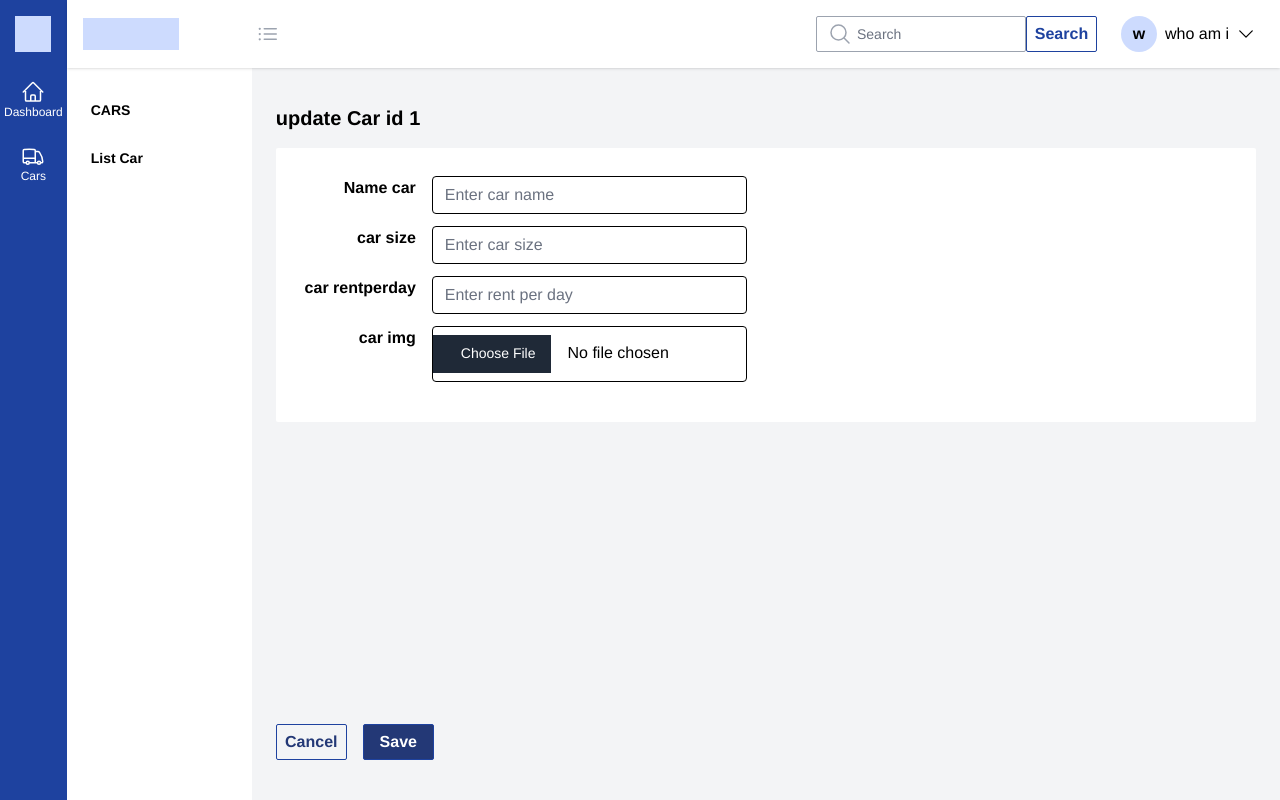
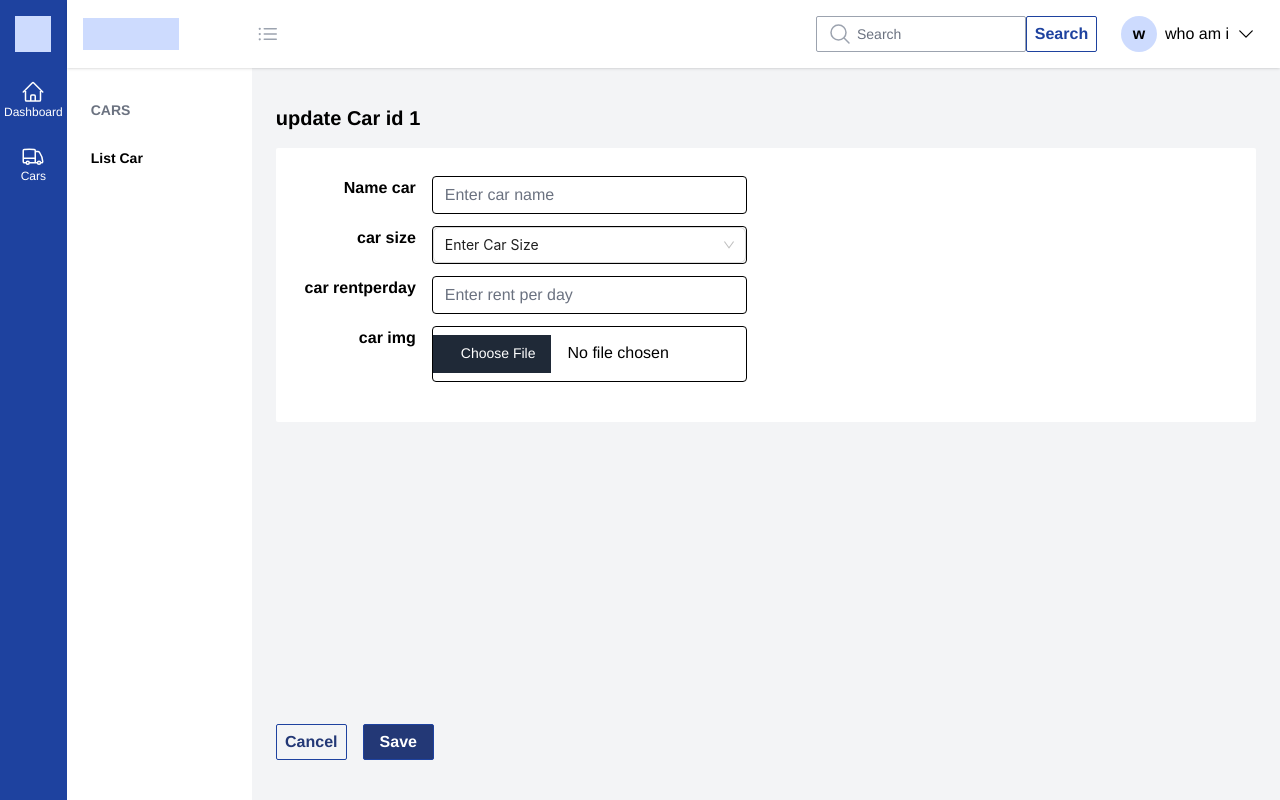
Before and after one commit to ahmadseloabadi/SYNRGY-Challenge, a React (Vite) app in the folder FE-react/: page /update-car/1 in a window 1280 px wide. Built offline with nearby package versions, Linux system fonts and the light colour scheme.

Commit message:
update UI

```diff
--- a/FE-react/src/components/Sidebar.tsx
+++ b/FE-react/src/components/Sidebar.tsx
@@ -19,7 +19,7 @@ export default function Sidebar({ isOpen, toggleSidebar }: SidebarProps) {
         <>
           <Link
             to={"/dashboard"}
-            className=" h-10 w-full hover:bg-indigo-200 mt-5 font-bold text-base py-3 pl-6"
+            className=" h-10 w-full  mt-5 font-bold text-base py-3 pl-6 pointer-events-none text-gray-500"
           >
             Dashboard
           </Link>
@@ -34,7 +34,7 @@ export default function Sidebar({ isOpen, toggleSidebar }: SidebarProps) {
         <>
           <Link
             to={"/"}
-            className=" h-10 w-full hover:bg-indigo-200 mt-5 font-bold text-sm py-3 pl-6"
+            className=" h-10 w-full  mt-5 font-bold text-sm py-3 pl-6 pointer-events-none text-gray-500"
           >
             CARS
           </Link>
--- a/FE-react/src/pages/Dashboard.tsx
+++ b/FE-react/src/pages/Dashboard.tsx
@@ -150,11 +150,16 @@ export default function Dashboard() {
         <div className="main-content flex h-full  ">
           <Sidebar isOpen={isSidebarOpen} toggleSidebar={toggleSidebar} />
           <div className="content grid w-full  bg-gray-100 px-6 pt-9 ">
-            <div className="grid">
             <div className="shadow overflow-hidden h-fit border-b border-gray-200 sm:rounded-lg">
               <table className="min-w-full divide-y divide-gray-200">
-                  <thead className="bg-gray-50">
+                <thead className="bg-gray-50 ">
                   <tr>
+                    <th
+                      scope="col"
+                      className="px-6 py-3 text-left text-xs font-medium text-gray-500 uppercase tracking-wider"
+                    >
+                      No
+                    </th>
                     <th
                       scope="col"
                       className="px-6 py-3 text-left text-xs font-medium text-gray-500 uppercase tracking-wider"
@@ -185,14 +190,32 @@ export default function Dashboard() {
                     >
                       UpdateAt
                     </th>
-                      <th scope="col" className="relative px-6 py-3">
-                        <span className="sr-only">Edit</span>
+                    <th
+                      scope="col"
+                      className="relative px-6 py-3 text-xs text-end font-medium text-gray-500 uppercase tracking-wider"
+                    >
+                      Edit
+                    </th>
+                    <th
+                      scope="col"
+                      className="relative px-6 py-3 text-xs text-end font-medium text-gray-500 uppercase tracking-wider"
+                    >
+                      Delete
                     </th>
                   </tr>
                 </thead>
-                  <tbody className="bg-white divide-y divide-gray-200">
-                    {cars.map((car: CarResponse) => (
+                <tbody className="bg-white divide-y divide-gray-200 ">
+                  {cars.map((car: CarResponse, index: number) => (
                     <tr key={car.id}>
+                      <td className="px-6 py-4 whitespace-nowrap">
+                        <div className="flex items-left">
+                          <div>
+                            <div className="text-sm font-medium text-gray-900">
+                              {index + 1 + (currentPage - 1) * pageSize}
+                            </div>
+                          </div>
+                        </div>
+                      </td>
                       <td className="px-6 py-4 whitespace-nowrap">
                         <div className="flex items-left">
                           <div>
@@ -251,6 +274,8 @@ export default function Dashboard() {
                             Edit
                           </Link>
                         </button>
+                      </td>
+                      <td className="px-6 py-4 text-sm font-medium text-right whitespace-nowrap">
                         <button
                           className="ml-2 text-red-500 font-bold  hover:text-red-700"
                           onClick={() => deleteCar(car.id)}
@@ -297,7 +322,6 @@ export default function Dashboard() {
             </div>
           </div>
         </div>
-        </div>
 
         {showAlert && (
           <Alert
--- a/FE-react/src/pages/Home.tsx
+++ b/FE-react/src/pages/Home.tsx
@@ -203,8 +203,10 @@ export default function Home() {
             </div>
 
             <div
-              className={`card-container mt-5 h-full flex gap-y-4 gap-x-6 flex-wrap ${
-                isSidebarOpen ? "justify-start" : "justify-start "
+              className={`card-container mt-5 h-full flex gap-y-4 flex-wrap ${
+                isSidebarOpen
+                  ? "justify-start gap-x-6 "
+                  : "justify-start gap-x-2 "
               }`}
             >
               {!cars.length /*jika carsnya tidak ada maka */ && (
@@ -231,38 +233,32 @@ export default function Home() {
                     </p>
                     <p className="font-normal">Car size : {car.car_size}</p>
 
-                    {car.created_by.id && (
-                      <div>
                     <h3 className="font-normal">created_by</h3>
                     <ul className="pl-4">
                       {/* <li className="font-normal">
                             id : {car.created_by.id}
                           </li> */}
                       <li className="font-normal">
-                            username : {car.created_by.name}
+                        username : {car.created_by.name || "-"}
                       </li>
                       <li className="font-normal">
-                            email : {car.created_by.email}
+                        email : {car.created_by.email || "-"}
                       </li>
                     </ul>
-                      </div>
-                    )}
-                    {car.updated_by.id && (
-                      <div>
+
                     <h3 className="font-normal">updated_by</h3>
                     <ul className="pl-4">
                       {/* <li className="font-normal">
                             id : {car.updated_by.id}
                           </li> */}
                       <li className="font-normal">
-                            username : {car.updated_by.name}
+                        username : {car.updated_by.name || "-"}
                       </li>
                       <li className="font-normal">
-                            email : {car.updated_by.email}
+                        email : {car.updated_by.email || "-"}
                       </li>
                     </ul>
-                      </div>
-                    )}
+
                     {car.deleted_by.id && (
                       <div>
                         <h3 className="font-normal">deleted_by</h3>
@@ -271,10 +267,10 @@ export default function Home() {
                             id : {car.deleted_by.id}
                           </li> */}
                           <li className="font-normal">
-                            username : {car.deleted_by.name}
+                            username : {car.deleted_by.name || "-"}
                           </li>
                           <li className="font-normal">
-                            email : {car.deleted_by.email}
+                            email : {car.deleted_by.email || "-"}
                           </li>
                         </ul>
                       </div>
@@ -322,7 +318,7 @@ export default function Home() {
                         <TrashIcon className="h-5 w-5 " />
                         Delete
                       </button>
-                      <button className="flex bg-green-500 hover:bg-green-700 items-center justify-center text-white  rounded w-[143.5px] h-12 ">
+                      <button className="flex bg-green-400 hover:bg-green-500 items-center justify-center text-white  rounded w-[143.5px] h-12 ">
                         <Link
                           to={`/update-car/${car.id}`}
                           className=" flex font-bold  "
@@ -336,7 +332,7 @@ export default function Home() {
                 </div>
               ))}
             </div>
-            <div className="pagination flex items-center justify-center  px-4 py-3  ">
+            <div className="pagination flex items-center justify-center mt-6  px-4 py-3  ">
               <div className=" flex  justify-start gap-x-2">
                 <button
                   className="pagination-button relative inline-flex items-center rounded-md border border-gray-300 bg-white px-4 py-2 text-sm font-medium text-gray-700 hover:bg-gray-50"
--- a/FE-react/src/pages/UpdateCar.tsx
+++ b/FE-react/src/pages/UpdateCar.tsx
@@ -3,6 +3,7 @@ import { useNavigate, useParams } from "react-router-dom";
 import Sidenav from "../components/Sidenav";
 import Navbar from "../components/Navbar";
 import Sidebar from "../components/Sidebar";
+import { Select } from "antd";
 
 const tweets_api_base_url = "http://localhost:8000";
 
@@ -92,16 +93,26 @@ export default function UpdateCar() {
                     </label>
                   </div>
                   <div className="md:w-2/3">
-                    <input
-                      className="appearance-none border-[1px] border-black rounded  py-2 px-3 text-black leading-tight focus:outline-none focus:bg-white focus:border-gray-500 w-[315px]"
-                      id="inline-full-name"
-                      type="text"
-                      value={car_size}
-                      onChange={({ target }) => {
-                        setCarSize(target.value);
-                      }}
-                      placeholder="Enter car size"
-                    />
+                    <Select
+                      id="size"
+                      className="appearance-none border-[1px] border-black rounded   text-black leading-tight focus:outline-none focus:bg-white focus:border-gray-500 w-[315px] h-[38px]"
+                      value={car_size || "Enter Car Size"}
+                      options={[
+                        {
+                          value: "Small",
+                          label: "Small",
+                        },
+                        {
+                          value: "Medium",
+                          label: "Medium",
+                        },
+                        {
+                          value: "Large",
+                          label: "Large",
+                        },
+                      ]}
+                      onChange={(value) => setCarSize(value)}
+                    ></Select>
                   </div>
                 </div>
 
```
Lines whose indentation alone changed are shown as unchanged.
